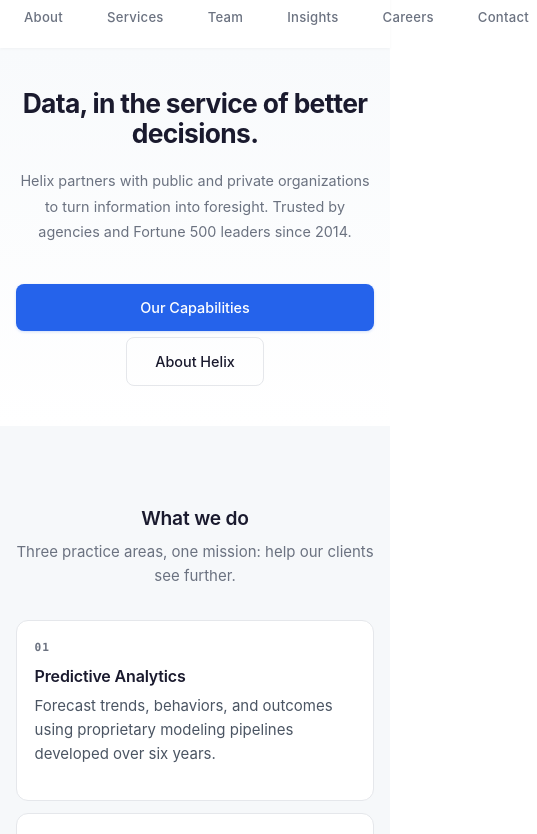
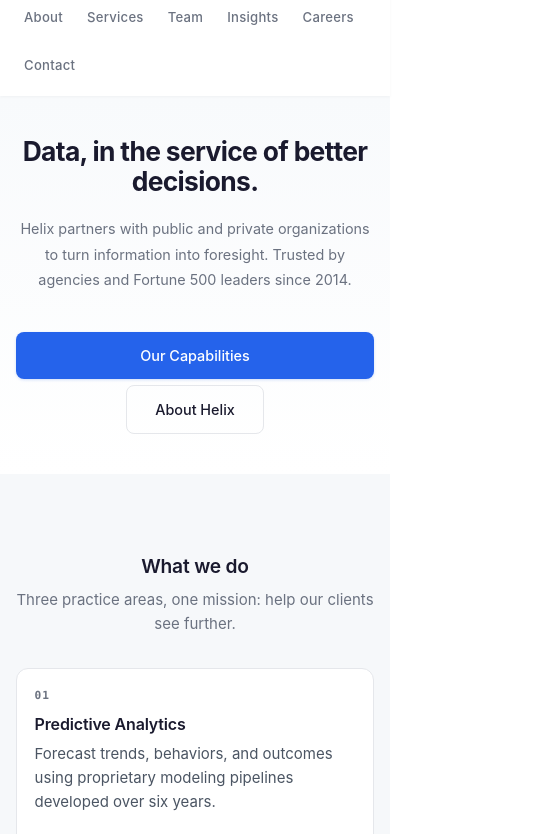
Before and after one commit to JVW-Hue/Mirror, a plain HTML site: page index.html in a window 390 px wide. Shown: the part 58-892 px from the top of the page, 537 px wide, since content can reach past the window. Drawn offline with Linux system fonts and the light colour scheme.

Commit message:
fix: nav ul flex-wrap for mobile responsiveness

```diff
--- a/assets/style.css
+++ b/assets/style.css
@@ -1033,6 +1033,7 @@
 
   .site-header .container { flex-direction: column; align-items: flex-start; gap: 0.4rem; padding: 0.6rem 1rem; }
   nav.main-nav { width: 100%; }
+  nav.main-nav ul { gap: 0.5rem; flex-wrap: wrap; }
   nav.main-nav { gap: 0.5rem; flex-wrap: wrap; }
   nav.main-nav a { padding: 0.4rem 0.6rem; min-height: 36px; display: inline-flex; align-items: center; border-radius: 4px; font-size: 0.82rem; }
   nav.main-nav a:active { background: var(--c-surface); }
```
